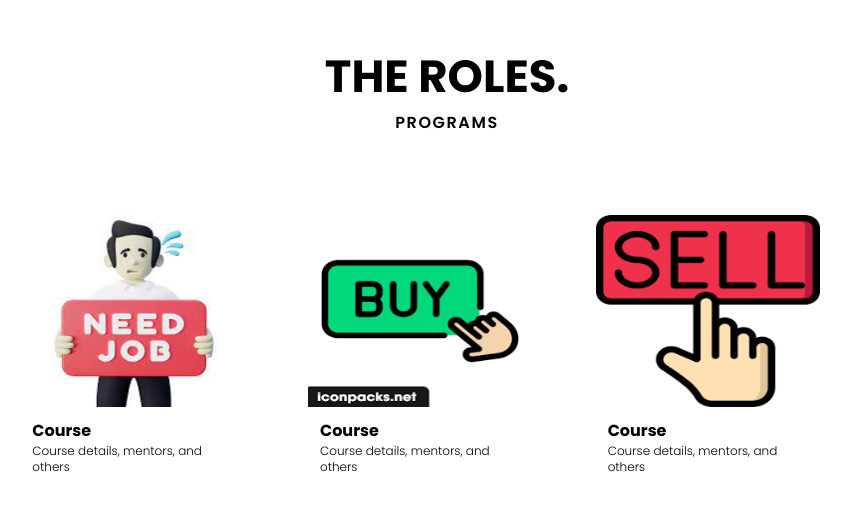
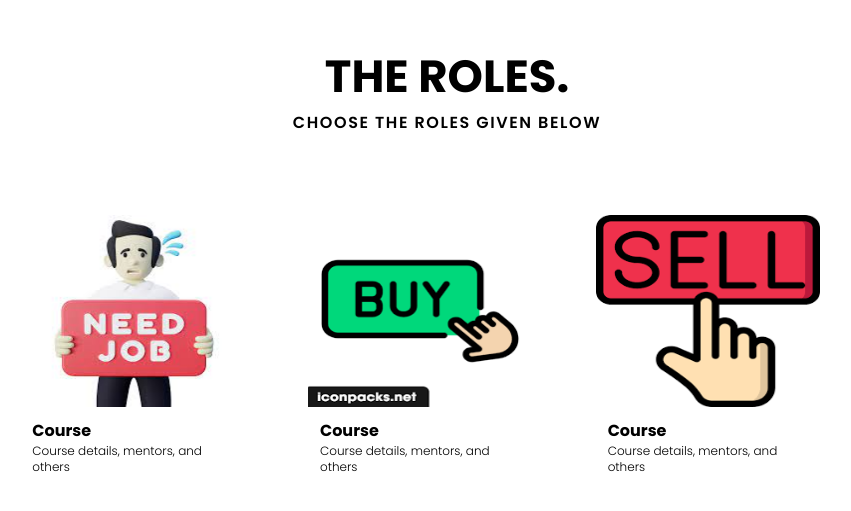
Before and after one commit to ElzaAnnThomas/EP-HUB-Frontend, a React (Vite) app: page / in a window 1280 px wide. Shown: the part 1003-1514 px from the top of the page, without its empty margins (193-1044 px from the left). Built offline with nearby package versions, Linux system fonts and the light colour scheme.

Commit message:
text added

```diff
--- a/src/Components/Roles.jsx
+++ b/src/Components/Roles.jsx
@@ -48,7 +48,7 @@ const Roles = () => {
     <section className="h-screen w-full flex flex-col items-center mt-20">
 
         <div className="space-grotesk text-[45px] w-2/3 text-center font-bold mt-4 max-sm:text-3xl max-md:text-3xl max-lg:text-3xl">THE ROLES.</div>
-        <div className="text-ttOrange uppercase font-semibold tracking-widest">Programs</div>
+        <div className="uppercase font-semibold tracking-widest text"><span>Choose the roles given below</span></div>
         <div className='flex flex-row h-92 mt-20 w-2/3 justify-center  overflow-hidden'>
 
 
```
